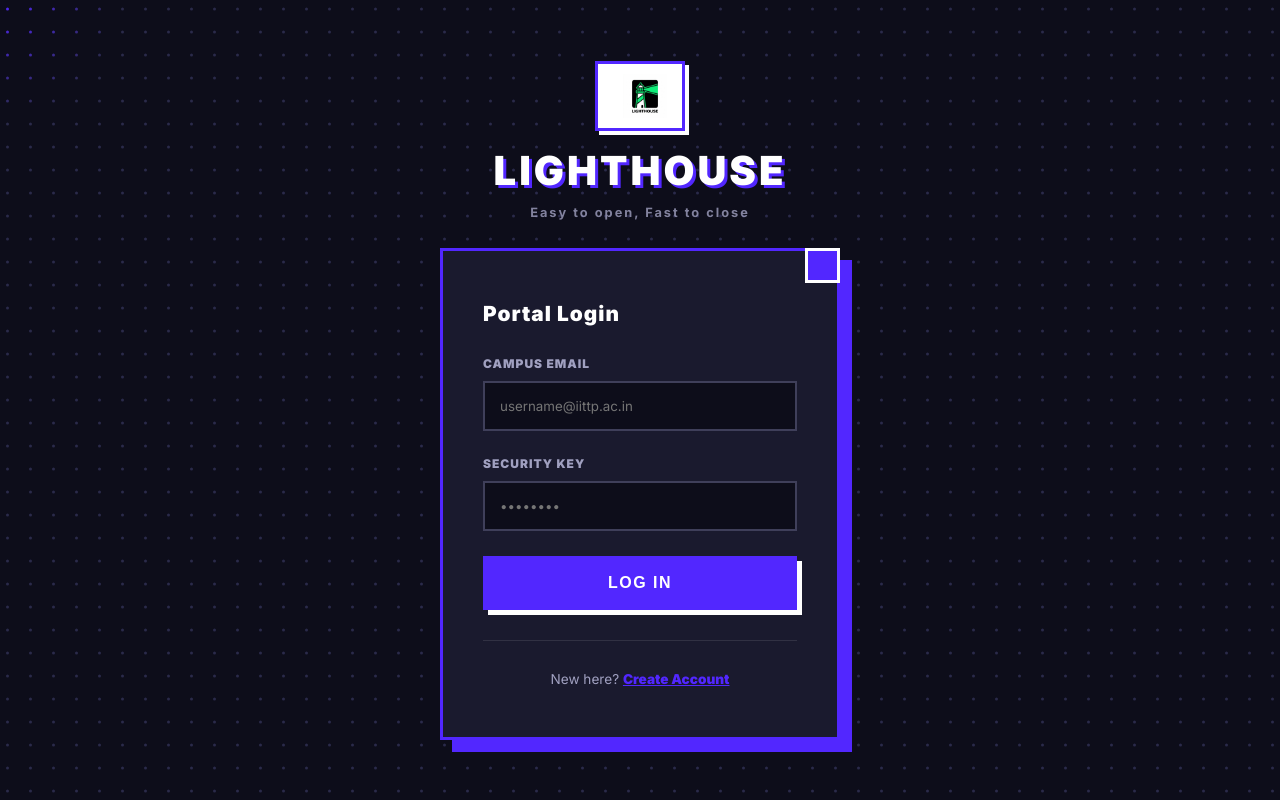
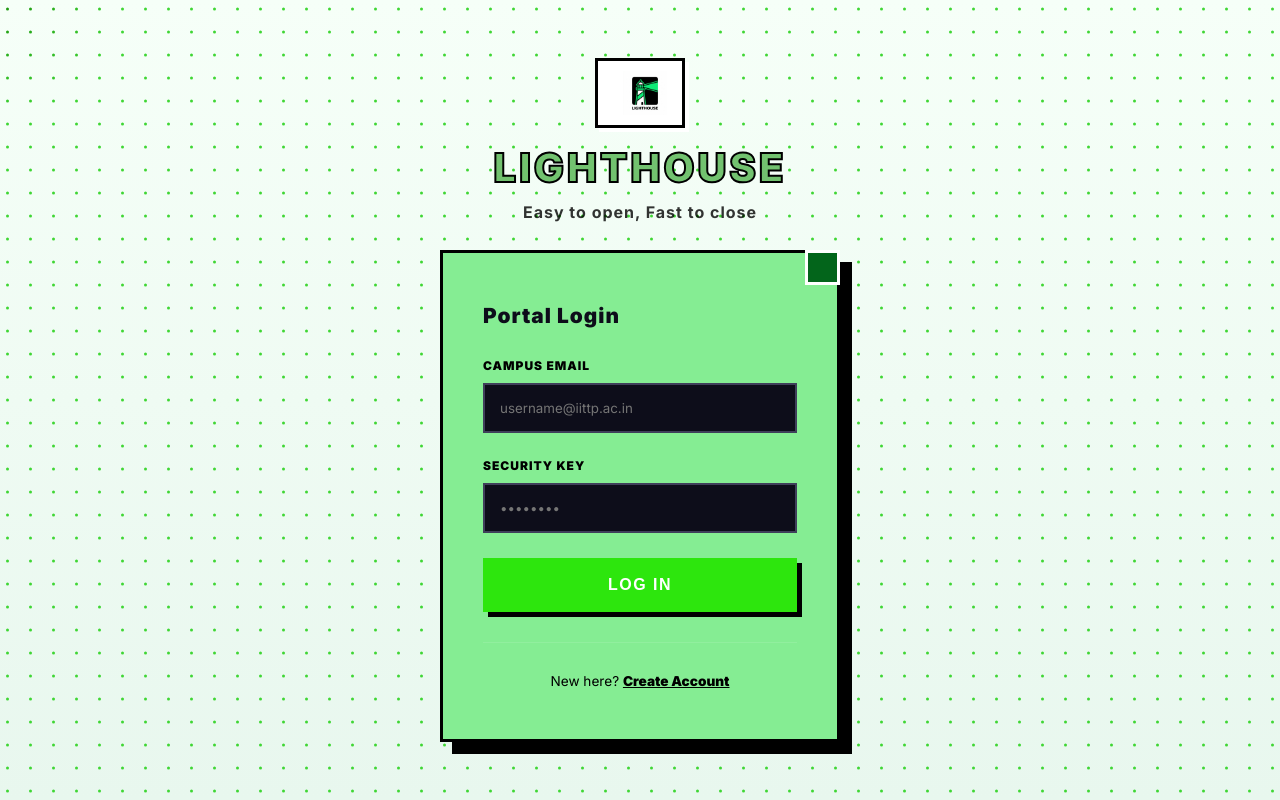
Before and after one commit to GDGC-IIT-Tirupati/project-lighthouse, a React (Create React App) app in the folder frontend/: page /login in a window 1280 px wide. Built offline with nearby package versions, Linux system fonts and the light colour scheme.

Commit message:
updated color scheme

```diff
--- a/frontend/src/components/DotGrid/DotGrid.jsx
+++ b/frontend/src/components/DotGrid/DotGrid.jsx
@@ -31,8 +31,8 @@
 const DotGrid = ({
   dotSize = 16,
   gap = 32,
-  baseColor = '#5227FF',
-  activeColor = '#5227FF',
+  baseColor = '#000000',
+  activeColor = '#00ff1e',
   proximity = 150,
   speedTrigger = 100,
   shockRadius = 250,
--- a/frontend/src/components/NormalButton/normal-button.css
+++ b/frontend/src/components/NormalButton/normal-button.css
@@ -1,9 +1,9 @@
 .login-btn {
   width: 100%;
-  background: #5227ff;
+  background: #2de60d;
   color: white;
   border: none;
-  box-shadow: 5px 5px 0px #ffffff;
+  box-shadow: 5px 5px 0px #000000;
   padding: 18px;
   font-weight: 900;
   font-size: 1rem;
@@ -19,14 +19,14 @@
 }
 
 .login-btn:hover {
-  background: #6a45ff;
+  background: #40e84e;
   transform: translate(-2px, -2px);
   box-shadow: 7px 7px 0px #ffffff;
 }
 
 .login-btn:active {
   transform: translate(2px, 2px);
-  box-shadow: 2px 2px 0px #ffffff;
+  box-shadow: 2px 2px 0px #000000;
 }
 
 .arrow {
--- a/frontend/src/pages/Login/login-page.css
+++ b/frontend/src/pages/Login/login-page.css
@@ -28,10 +28,10 @@
 
 .logo-box {
   background: white;
-  color: #5227ff;
+  color: #0acb41;
   padding: 10px 15px;
   font-weight: 900;
-  border: 3px solid #5227ff;
+  border: 3px solid #000000;
   box-shadow: 4px 4px 0px #ffffff;
   margin-bottom: 15px;
   text-align: center;
@@ -46,28 +46,28 @@
 }
 
 .title {
-  color: #ffffff;
+  color: #72c26f;
   text-transform: uppercase;
   font-weight: 900;
   font-size: 2.5rem;
   margin: 0;
   letter-spacing: 3px;
-  text-shadow: 3px 3px 0px #5227ff;
+  -webkit-text-stroke: 2px black;
 }
 
 .subtitle {
-  color: #a0a0c0;
-  font-size: 0.8rem;
-  font-weight: 700;
+  color: #000000;
+  font-size: 1rem;
+  font-weight: bolder;
   margin: 10px 0 0 0;
-  letter-spacing: 2px;
+  letter-spacing: 1px;
   opacity: 0.8;
 }
 
 .login-card {
-  background: #1a1a2e;
-  border: 3px solid #5227ff;
-  box-shadow: 12px 12px 0px #5227ff;
+  background: #85ed93;
+  border: 3px solid #000000;
+  box-shadow: 12px 12px 0px #000000;
   padding: 50px 40px;
   width: 100%;
   max-width: 400px;
@@ -79,6 +79,7 @@
 
 .card-header {
   margin-top: 0;
+  color: #0d0d1a;
   margin-bottom: 30px;
   font-size: 1.3rem;
   font-weight: 800;
@@ -91,7 +92,7 @@
   right: -3px;
   width: 35px;
   height: 35px;
-  background: #5227ff;
+  background: #03651b;
   border: 3px solid white;
 }
 
@@ -102,7 +103,7 @@
 
 .input-group label {
   display: block;
-  color: #a0a0c0;
+  color: #000000;
   font-size: 0.75rem;
   font-weight: 800;
   text-transform: uppercase;
@@ -121,10 +122,6 @@
   transition: border-color 0.3s ease;
 }
 
-.input-field:focus {
-  border-color: #5227ff;
-}
-
 .divider {
   height: 1px;
   background: rgba(255, 255, 255, 0.1);
@@ -137,14 +134,13 @@
 
 .card-footer p {
   margin: 0;
-  color: #a0a0c0;
   font-size: 0.85rem;
 }
 
 .create-acc {
   font-weight: 800;
   font-size: 0.85rem;
-  color: #5227ff;
+  color: #000000;
   text-decoration: underline;
   cursor: pointer;
   transition: color 0.3s;
@@ -153,3 +149,11 @@
 .create-acc:hover {
   color: #ffffff;
 }
+
+.footer-text{
+  color: black
+}
+
+.background-layer{
+  background: linear-gradient(180deg, #f6fff8 0%, #e8f7ee 100%);
+}
--- a/frontend/src/pages/Login/login.jsx
+++ b/frontend/src/pages/Login/login.jsx
@@ -24,8 +24,8 @@
         <DotGrid
           dotSize={3}
           gap={20}
-          baseColor="#2a2a4a"
-          activeColor="#5227FF"
+          baseColor="#3fd634"
+          activeColor="#1b920c"
           proximity={120}
         />
       </div>
@@ -62,7 +62,7 @@
           <NormalButton text="LOG IN" onClickFunc={handleLogin}></NormalButton>
           <div className="divider"></div>
           <div className="card-footer">
-            <p>
+            <p className="footer-text">
               New here? <span className="create-acc">Create Account</span>
             </p>
           </div>
```
Also changed, not shown: 1 other file (tests, documents, lock files or other folders).
